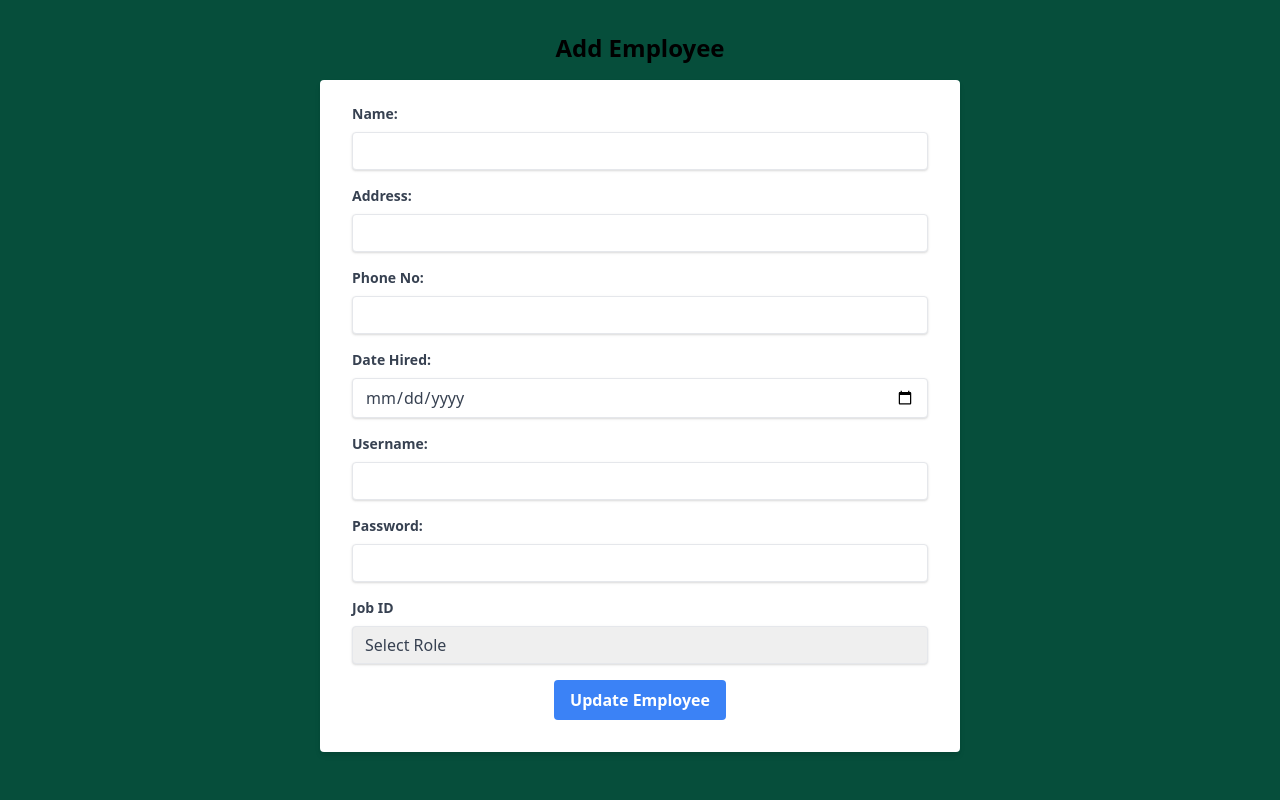
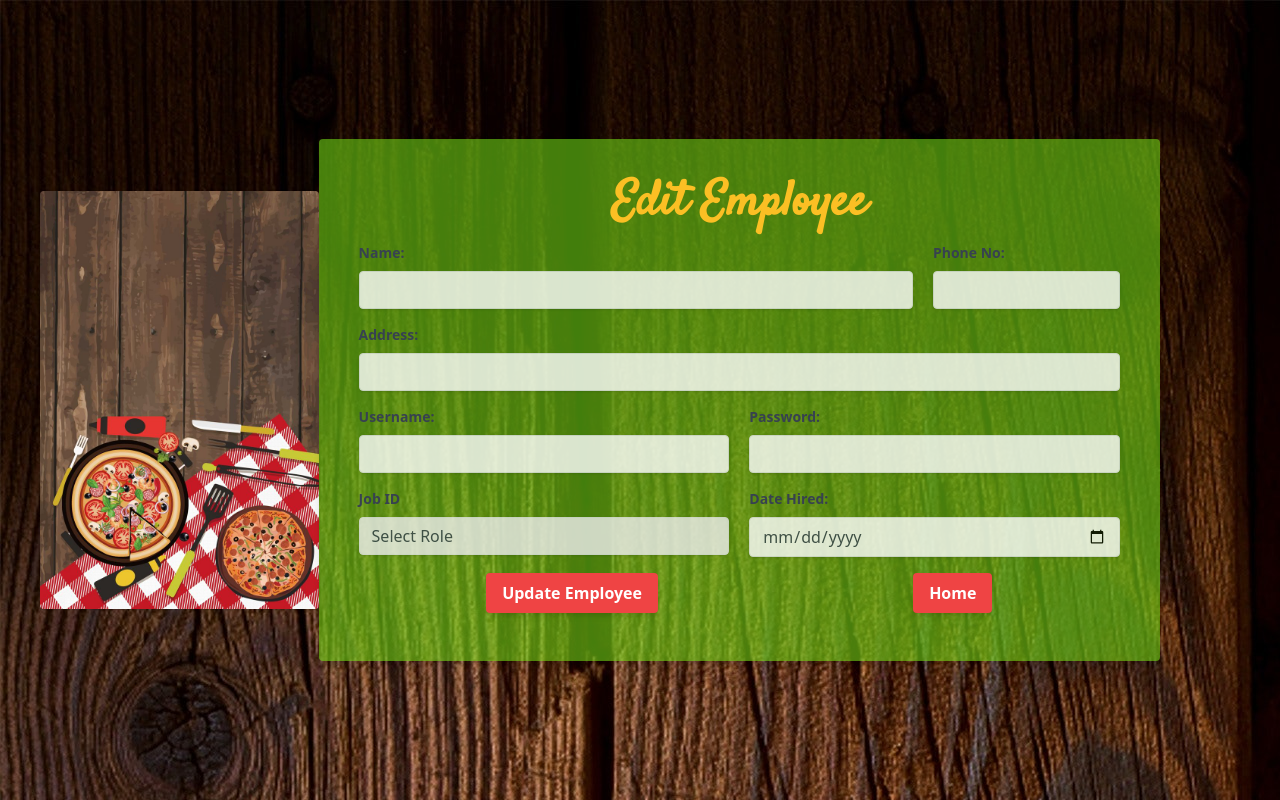
Before and after one commit to axelcortez2001/Greenwich, a PHP site: the page made by application/views/HR/Edit_employee.php in a window 1280 px wide. Run offline with PHP 8.4, Linux system fonts and the light colour scheme; the template is opened without the code that fills it, so the values that code supplies are empty; some libraries are stand-ins or nearby versions.

Commit message:
with simple design

```diff
--- a/application/config/routes.php
+++ b/application/config/routes.php
@@ -1,5 +1,5 @@
 <?php
-defined('BASEPATH') OR exit('No direct script access allowed');
+defined('BASEPATH') or exit('No direct script access allowed');
 
 /*
 | -------------------------------------------------------------------------
--- a/application/views/Accounting/Sale.php
+++ b/application/views/Accounting/Sale.php
@@ -12,7 +12,7 @@
             <!-- Sidebar -->
             <?php include '/application/views/Accounting/sidebar.php'; ?>
             <!-- Content -->
-            <div class="flex flex-col w-3/4 bg-green-600 mb-16">
+            <div class="flex flex-col w-3/4 bg-green-600 mb-16 ">
                 <div class="flex flex-row container p-5 space-x-5">
                     <div>
                         <input type="date" class="px-4 py-2 border border-gray-300 rounded-md" id="dateSelect">
--- a/application/views/HR/Edit_employee.php
+++ b/application/views/HR/Edit_employee.php
@@ -1,41 +1,67 @@
 <!DOCTYPE html>
 <html>
+
 <head>
-    <title>Add Employee</title>
+    <title>Edit Employee</title>
     <link href="https://cdn.jsdelivr.net/npm/tailwindcss@2.2.19/dist/tailwind.min.css" rel="stylesheet">
+    <link rel="stylesheet" type="text/css" href="//fonts.googleapis.com/css?family=Satisfy" />
+    <style>
+        body {
+            background-image: url("<?php echo UPLOADS_BASE_URL . 'wood2.jpg'; ?>");
+        }
+
+        .form-container {
+            background-color: rgb(111, 211, 20, 0.6)
+        }
+
+        .form-container input,
+        select {
+            opacity: 0.8;
+        }
+
+        .form-container h1 {
+            font-family: Satisfy;
+        }
+    </style>
 </head>
-<body class="bg-gray-200">
-    <div class="flex justify-center items-center h-screen bg-green-900 flex-col">
-        <h1 class="text-2xl text-center font-bold mb-4">Add Employee</h1>
-        <form class="bg-white shadow-md rounded px-8 pt-6 pb-8 mb-4 w-1/2"
-        action="<?php echo site_url('HR/Employee/update/'.$user->emp_id); ?>" method="post">
-                <div class="mb-4">
+
+<body>
+    <div class="flex justify-center lg:flex-row items-center h-screen p-10">
+        <div class="side-container flex justify-center items-center w-1/4 h-full">
+            <img class="rounded shadow" src="<?php echo UPLOADS_BASE_URL . 'hori.jpg'; ?>">
+        </div>
+        <div class="form-container w-3/4 p-10 shadow-md rounded bg-gray-200">
+            <form class="w-full" action="<?php echo site_url('HR/Employee/update/' . $user->emp_id); ?>" method="post">
+                <h1 class="text-5xl text-center font-bold mb-4 text-yellow-400">Edit Employee</h1>
+                <div class="flex justify-between space-x-5">
+                    <div class="mb-4 w-full">
                         <label class="block text-gray-700 text-sm font-bold mb-2" for="name">Name:</label>
                         <input class="shadow appearance-none border rounded w-full py-2 px-3 text-gray-700 leading-tight focus:outline-none focus:shadow-outline" id="name" type="text" name="name" value="<?php echo $user->name; ?>" required>
-                </div>
-                <div class="mb-4">
-                    <label class="block text-gray-700 text-sm font-bold mb-2" for="address">Address:</label>
-                    <input class="shadow appearance-none border rounded w-full py-2 px-3 text-gray-700 leading-tight focus:outline-none focus:shadow-outline" id="address" type="text" name="address" value="<?php echo $user->address; ?>" required>
                     </div>
                     <div class="mb-4">
                         <label class="block text-gray-700 text-sm font-bold mb-2" for="phone_no">Phone No:</label>
                         <input class="shadow appearance-none border rounded w-full py-2 px-3 text-gray-700 leading-tight focus:outline-none focus:shadow-outline" id="phone_no" type="text" name="phone_no" value="<?php echo $user->phone_no; ?>" required>
                     </div>
-                <div class="mb-4">
-                    <label class="block text-gray-700 text-sm font-bold mb-2" for="date_hired">Date Hired:</label>
-                    <input class="shadow appearance-none border rounded w-full py-2 px-3 text-gray-700 leading-tight focus:outline-none focus:shadow-outline" id="date_hired" type="date" name="date_hired" value="<?php echo $user->date_hired; ?>" required>
                 </div>
-                <div class="mb-4">
+                <div class="mb-4 w-full">
+                    <label class="block text-gray-700 text-sm font-bold mb-2" for="address">Address:</label>
+                    <input class="shadow appearance-none border rounded w-full py-2 px-3 text-gray-700 leading-tight focus:outline-none focus:shadow-outline" id="address" type="text" name="address" value="<?php echo $user->address; ?>" required>
+                </div>
+                <div class="flex justify-between space-x-5">
+                    <div class="mb-4 w-full">
                         <label class="block text-gray-700 text-sm font-bold mb-2" for="username">Username:</label>
                         <input class="shadow appearance-none border rounded w-full py-2 px-3 text-gray-700 leading-tight focus:outline-none focus:shadow-outline" id="username" type="text" name="username" value="<?php echo $user->username; ?>" required>
                     </div>
-                <div class="mb-4">
+                    <div class="mb-4 w-full">
                         <label class="block text-gray-700 text-sm font-bold mb-2" for="password">Password:</label>
                         <input class="shadow appearance-none border rounded w-full py-2 px-3 text-gray-700 leading-tight focus:outline-none focus:shadow-outline" id="password" type="password" name="password" value="<?php echo $user->password; ?>" required>
                     </div>
-                <div class="mb-4">
+                </div>
+
+                <div class="flex justify-between space-x-5">
+                    <div class="mb-4 w-full">
                         <label class="block text-gray-700 text-sm font-bold mb-2" for="job_id">Job ID</label>
-                <select class="shadow appearance-none border rounded w-full py-2 px-3 text-gray-700 leading-tight focus:outline-none focus:shadow-outline" id="job_id" name="job_id"  required>
+                        <select class="shadow appearance-none border rounded w-full py-2 px-3 text-gray-700 leading-tight focus:outline-none focus:shadow-outline" id="job_id" name="job_id" required>
                             <option>Select Role</option>
                             <option value="1" <?php echo ($user->job_id == 1) ? 'selected' : ''; ?>>Admin</option>
                             <option value="2" <?php echo ($user->job_id == 2) ? 'selected' : ''; ?>>Manager</option>
@@ -48,10 +74,23 @@
                             <option value="9" <?php echo ($user->job_id == 9) ? 'selected' : ''; ?>>Staff</option>
                         </select>
                     </div>
+                    <div class="mb-4 w-full">
+                        <label class="block text-gray-700 text-sm font-bold mb-2" for="date_hired">Date Hired:</label>
+                        <input class="shadow appearance-none border rounded w-full py-2 px-3 text-gray-700 leading-tight focus:outline-none focus:shadow-outline" id="date_hired" type="date" name="date_hired" value="<?php echo $user->date_hired; ?>" required>
+                    </div>
+                </div>
+                <div class="flex justify-around">
                     <div class="flex items-center justify-center">
-                <input class="bg-blue-500 hover:bg-green-700 text-white font-bold py-2 px-4 rounded focus:outline-none focus:shadow-outline cursor-pointer" type="submit" value="Update Employee">
+                        <button class="bg-red-500 hover:bg-green-900 text-white font-bold py-2 px-4 rounded shadow-md mb-2" type="submit">Update Employee</button>
+                    </div>
+                    <div class="flex items-center justify-center">
+                        <a class="bg-red-500 hover:bg-green-900 text-white font-bold py-2 px-4 rounded shadow-md mb-2" href="<?php echo site_url('HR/Employee'); ?>"> Home</a>
+                    </div>
                 </div>
             </form>
         </div>
+
+        <div class="flex justify-center lg:flex-row items-center h-screen p-10">
 </body>
+
 </html>
```
Also changed, not shown: application/controllers/Login.php (+2 -6 lines), application/controllers/dashboard.php (+21 -5 lines), application/views/HR/Add_employee.php (+55 -17 lines), application/views/HR/Job_management.php (+27 -7 lines), application/views/HR/employee_management.php (+23 -6 lines), application/views/dashboard.php (+8 -6 lines), application/views/login.php (+47 -12 lines), application/views/main_dashboard.php (added, +43 -0 lines), uploads/dashbimg.jpg (added), uploads/dashbimg1.png (added), uploads/greenwich.png (added), uploads/hori.jpg (added), uploads/login.jpg (added), uploads/login1.jpg (added), 2 more files. Lines whose indentation alone changed are shown as unchanged.
